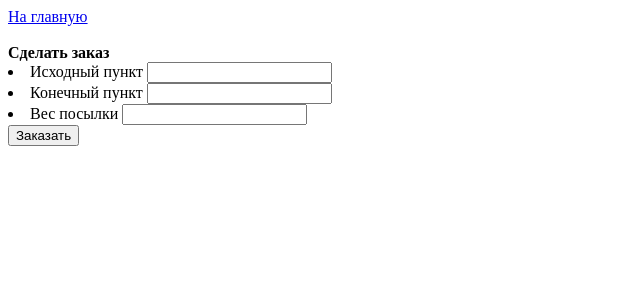
After one commit to ale3otik/DostaweemWse, a Django app: page /make_order_form/ in a window 1280 px wide. The commit adds this page. Shown: the top 300 px of the page, without its empty margins (0-640 px from the left). Run offline with Django 3.2, Linux system fonts and the light colour scheme.

Commit message:
add make order

```diff
--- a/dostaweemvse/dostaweemvse/urls.py
+++ b/dostaweemvse/dostaweemvse/urls.py
@@ -19,8 +19,9 @@ from . import views
 
 urlpatterns = [
     url(r'^admin/', admin.site.urls),
-    url('get_order_info/', views.get_order_info, name='get_order_info'),
-    url('order_info/', views.order_info, name='order_info'),
-    url('make_order/', views.make_order, name='make_order'),
-    url('index/', views.index, name='index'),
+    url(r'^get_order_info/', views.get_order_info, name='get_order_info'),
+    url(r'^order_info/', views.order_info, name='order_info'),
+    url(r'^make_order_form/', views.make_order_form, name='make_order_form'),
+    url(r'^make_order/', views.make_order, name='make_order'),
+    url(r'^index/', views.index, name='index'),
 ]
--- a/dostaweemvse/dostaweemvse/views.py
+++ b/dostaweemvse/dostaweemvse/views.py
@@ -27,5 +27,16 @@ def order_info(request):
     context = {'order_id' : order_id}
     return render(request,'order_info.html', context)
 
+def make_order_form(request):
+    return render(request,'make_order_form.html', dict())
+
 def make_order(request):
-    return render(request,'make_order.html', dict())
+
+    success = True
+    created_order_id = 12
+    reason_of_failure = 'Wrong target address'
+
+    if success:
+        return render(request,'make_order_success.html', {'order_id' : created_order_id})
+    else :
+        return render(request,'make_order_failure.html', {'reason' : reason_of_failure})
--- a/dostaweemvse/templates/index.html
+++ b/dostaweemvse/templates/index.html
@@ -1,3 +1,3 @@
-<b>DostaweemWse<b/>
+<b><h1>Доставим Все!</h1><b/>
 <li><a href='/get_order_info'> Получить информацию по заказу <a/>
-<li><a href='/make_order'> Сделать заказ <a/>
+<li><a href='/make_order_form'> Сделать заказ <a/>
--- a/dostaweemvse/templates/make_order.html
+++ /dev/null
@@ -1,2 +0,0 @@
-<a href='/index'> На главную <a/> <br/><br/>
-Сделать заказ
--- /dev/null
+++ b/dostaweemvse/templates/make_order_failure.html
@@ -0,0 +1,6 @@
+<a href='/index'> На главную <a/> <br/><br/>
+
+К сожалению заказ не удалось оформить :(
+<br/>
+Причина: <br/>
+{{reason}}
--- /dev/null
+++ b/dostaweemvse/templates/make_order_form.html
@@ -0,0 +1,18 @@
+<a href='/index'> На главную <a/> <br/><br/>
+
+<b> Сделать заказ </b>
+<form action="/make_order" method="get">
+  <div>
+    <li> <label for="source"> Исходный пункт </label>
+    <input type="text" id="source" name="source" required> <br/>
+
+    <li> <label for="target"> Конечный пункт </label>
+    <input type="text" id="target" name="target" required> <br/>
+
+    <li> <label for="weight"> Вес посылки </label>
+    <input type="number" id='weight' name="weight" required> <br/>
+  </div>
+  <div>
+    <button> Заказать </button>
+  </div>
+</form>
--- /dev/null
+++ b/dostaweemvse/templates/make_order_success.html
@@ -0,0 +1,6 @@
+<a href='/index'> На главную <a/> <br/><br/>
+
+Заказ успешно оформлен! <br>
+
+<li><u>Номер заказа <b> {{order_id}} </b> </u> <br/> <br/>
+<a href="/order_info/?order_id={{order_id}}" > Информация о созданном заказе </a>
```
